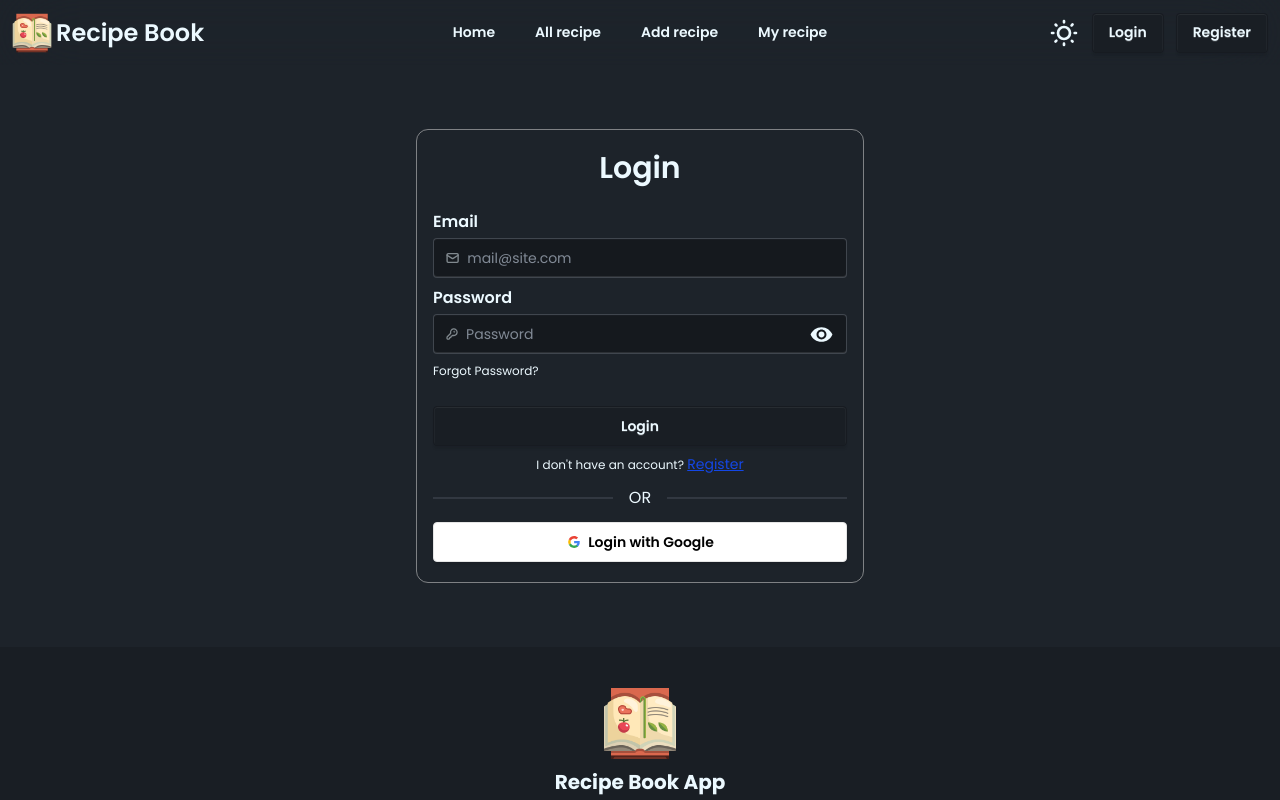
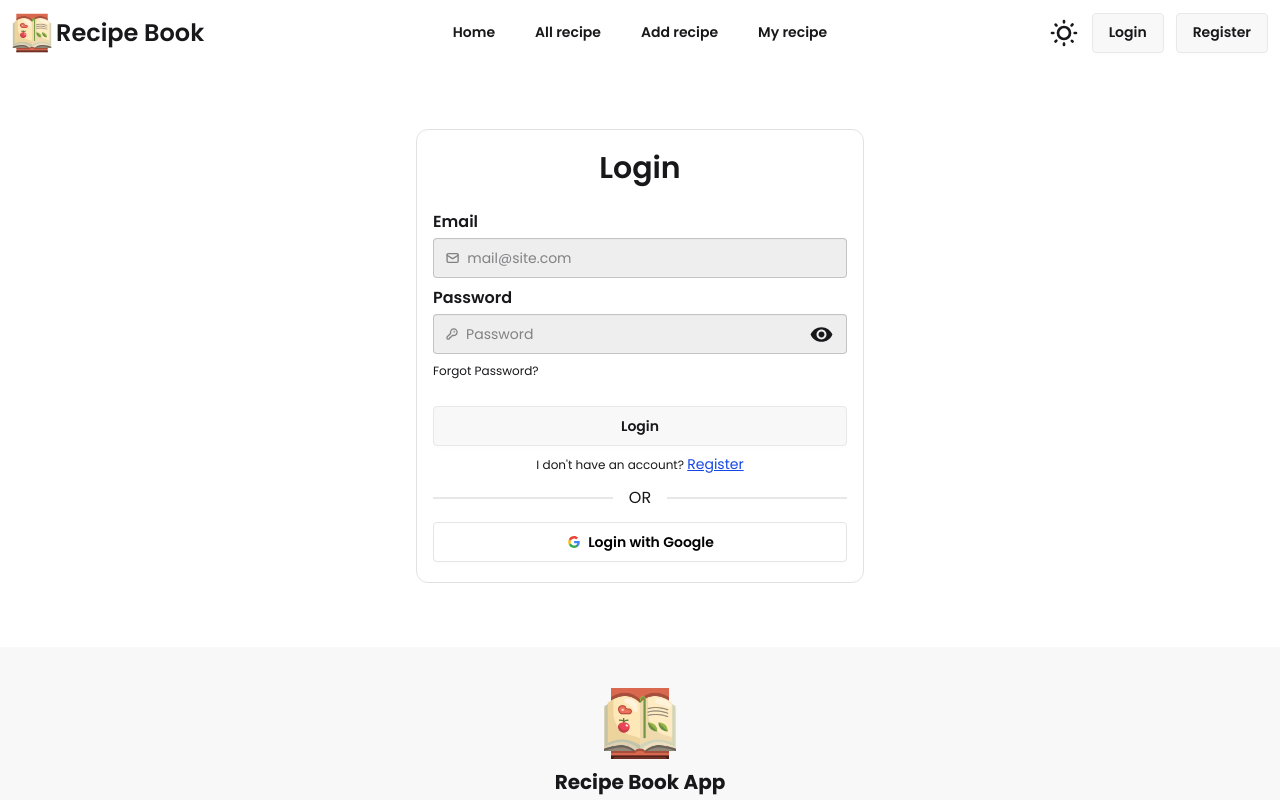
Before and after one commit to FajlaRabby24/recipe-book, a React (Vite) app: page /login in a window 1280 px wide. Shown: the top 800 px of the page. Built offline with nearby package versions, Linux system fonts and the light colour scheme; no server answers.

Commit message:
save theme  to LS

```diff
--- a/index.html
+++ b/index.html
@@ -1,5 +1,5 @@
 <!DOCTYPE html>
-<html lang="en" class="scroll-smooth" data-theme="dark">
+<html lang="en" class="scroll-smooth" data-theme="light">
   <head>
     <meta charset="UTF-8" />
     <link rel="icon" type="image/svg+xml" href="/favicon.png" />
--- a/src/components/Hero.jsx
+++ b/src/components/Hero.jsx
@@ -73,10 +73,7 @@ const Hero = () => {
   }, []);
 
   return (
-    <div
-      className="min-h-screen lg:h-[calc(80vh-65px)] flex -mt-24 items-center md:justify-center"
-      style={{ overflowX: "hidden" }}
-    >
+    <div className="min-h-screen lg:max-h-[calc(80vh-65px)] hide-scrollbar flex -mt-24 items-center md:justify-center">
       <div className="relative w-full">
         {/* Title 1 */}
         <motion.h1
--- a/src/index.css
+++ b/src/index.css
@@ -4,11 +4,14 @@ body {
   font-family: "Poppins", sans-serif;
 }
 
+.hide-scrollbar {
+  scrollbar-width: none; /* Firefox */
+  -ms-overflow-style: none; /* IE 10+ */
+}
+
+.hide-scrollbar::-webkit-scrollbar {
+  display: none; /* Chrome, Safari, Opera */
+}
+
 @import "tailwindcss";
-@plugin 'daisyui' {
-  themes: dark --default, light --prefersdark;
-}
-@plugin "daisyui/theme" {
-  name: "dark";
-  default: true;
-}
+@plugin 'daisyui';
--- a/src/layout/Header.jsx
+++ b/src/layout/Header.jsx
@@ -1,4 +1,4 @@
-import React, { use, useState } from "react";
+import React, { use, useEffect, useState } from "react";
 import { Link, NavLink } from "react-router";
 import { CiLight } from "react-icons/ci";
 import logo from "../assets/images/logo.png";
@@ -7,9 +7,11 @@ import { AuthContext } from "../store/contexts";
 import { toast } from "react-toastify";
 import defaultUser from "../assets/images/defaultUser.png";
 import { Tooltip } from "react-tooltip";
+import { getTheme, saveTheme } from "../utilities/saveThemeInLS";
 
 const Header = () => {
   const { user, signOutUser } = use(AuthContext);
+  const [isLightMood, setIsLightMood] = useState(false);
 
   const links = (
     <div className="flex flex-col lg:flex-row  items-center gap-4">
@@ -52,6 +54,19 @@ const Header = () => {
         toast.error("Something wrong! Please try again?");
       });
   };
+
+  const handleTheme = () => {
+    const newTheme = isLightMood ? "dark" : "light";
+    setIsLightMood(!isLightMood);
+    document.documentElement.setAttribute("data-theme", newTheme);
+    saveTheme(newTheme);
+  };
+
+  useEffect(() => {
+    const savedTheme = getTheme() || "light";
+    setIsLightMood(savedTheme === "light");
+    document.documentElement.setAttribute("data-theme", savedTheme);
+  }, []);
 
   return (
     <nav className="navbar px-3   max-w-7xl mx-auto  items-center ">
@@ -103,10 +118,14 @@ const Header = () => {
           className="swap swap-rotate "
         >
           {/* this hidden checkbox controls the state */}
-          <input type="checkbox" className="theme-controller" value="light" />
+          <input
+            type="checkbox"
+            onChange={handleTheme}
+            checked={!isLightMood}
+          />
           {/* sun icon */}
           <svg
-            className="swap-off h-8 w-8 fill-current"
+            className={`swap-off h-8 w-8 fill-current`}
             xmlns="http://www.w3.org/2000/svg"
             viewBox="0 0 24 24"
           >
@@ -115,7 +134,7 @@ const Header = () => {
 
           {/* moon icon */}
           <svg
-            className="swap-on h-8 w-8 fill-current"
+            className={`swap-on h-8 w-8 fill-current`}
             xmlns="http://www.w3.org/2000/svg"
             viewBox="0 0 24 24"
           >
--- a/src/layout/MainLayout.jsx
+++ b/src/layout/MainLayout.jsx
@@ -3,6 +3,7 @@ import Header from "./Header";
 import Footer from "./Footer";
 import { Tooltip } from "react-tooltip";
 import Loading from "../components/Loading";
+import { useState } from "react";
 
 const MainLayout = () => {
   const navigation = useNavigation();
--- a/src/pages/Home.jsx
+++ b/src/pages/Home.jsx
@@ -8,7 +8,7 @@ import Feedback from "../layout/Feedback";
 const Home = () => {
   const topRecipes = useLoaderData();
   return (
-    <div className="flex flex-col gap-52">
+    <div className="flex flex-col gap-52" style={{ overflowX: "hidden" }}>
       <Hero />
       <TopRecipes topRecipes={topRecipes} />
       <VegiesFood />
--- /dev/null
+++ b/src/utilities/saveThemeInLS.js
@@ -0,0 +1,14 @@
+const getTheme = () => {
+  const theme = localStorage.getItem("theme");
+  if (theme) {
+    return JSON.parse(theme);
+  }
+  return "light";
+};
+
+const saveTheme = (theme) => {
+  const setTheme = JSON.stringify(theme);
+  localStorage.setItem("theme", setTheme);
+};
+
+export { saveTheme, getTheme };
```
